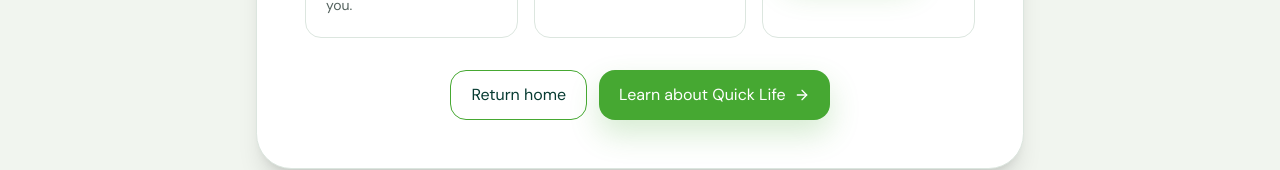
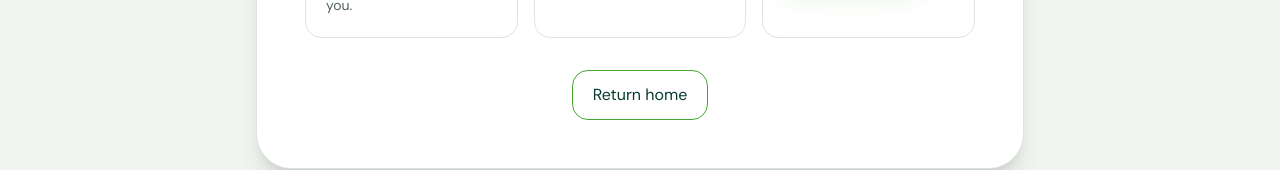
Before and after one commit to Coversure/needit-life-frontend, a Next.js app: page /appointment-requested in a window 1280 px wide. Shown: the part 756-926 px from the top of the page. Built offline with nearby package versions, Linux system fonts and the light colour scheme; no server answers.

Commit message:
feat: update appointment requested page to remove NeedIt Life link and clarify navigation

```diff
--- a/app/(site)/appointment-requested/page.tsx
+++ b/app/(site)/appointment-requested/page.tsx
@@ -88,9 +88,9 @@
             <ButtonLink href="/" variant="secondary">
               Return home
             </ButtonLink>
-            <ButtonLink href="/quick-life-insurance" arrow>
-              Learn about Quick Life
-            </ButtonLink>
+            {/* <ButtonLink href="/needit-life-insurance" arrow>
+              Learn about NeedIt Life
+            </ButtonLink> */}
           </div>
         </div>
       </Container>
```
